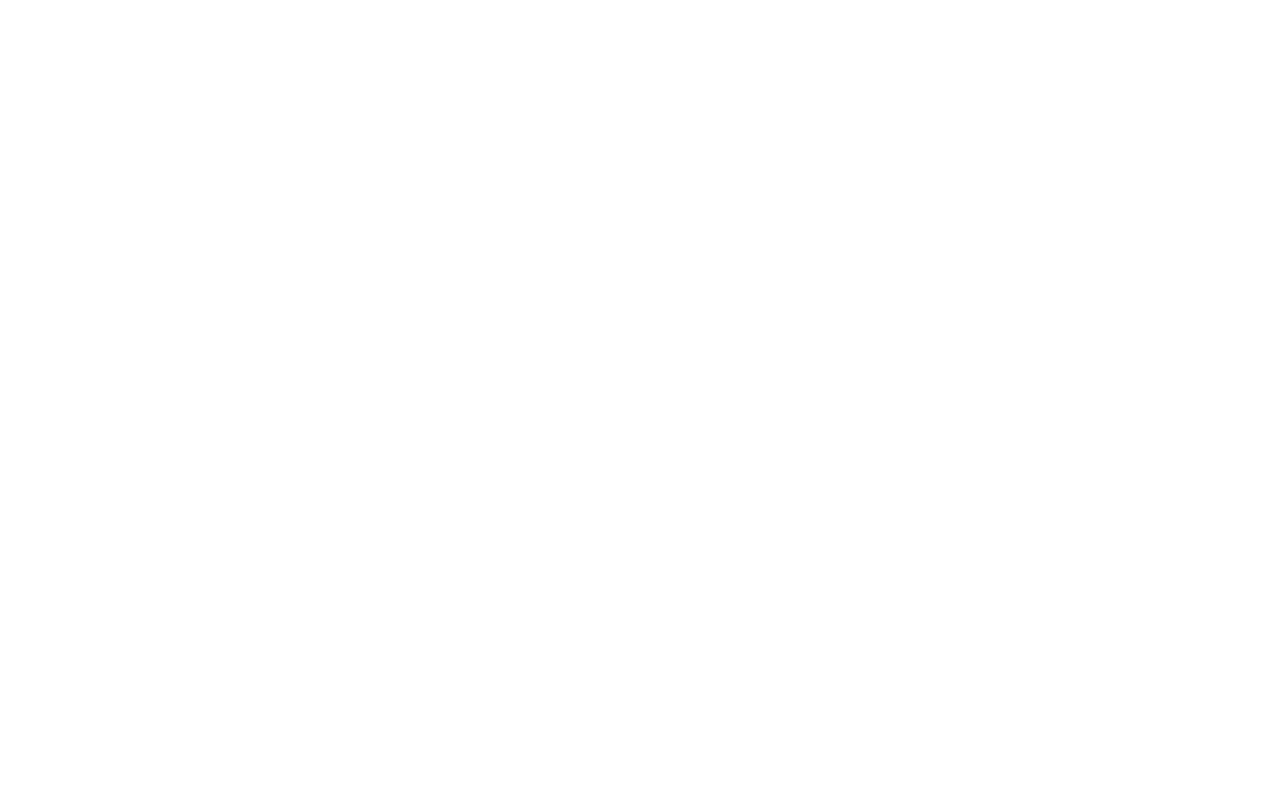
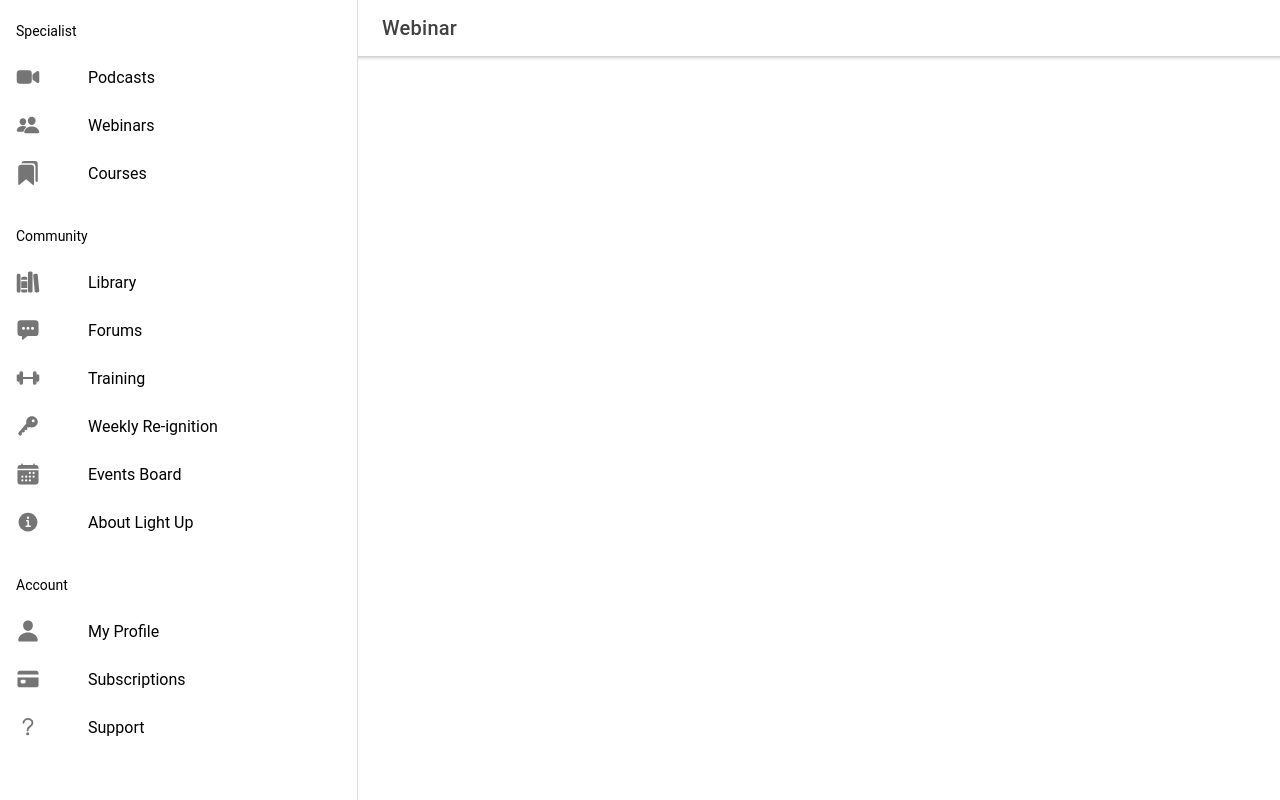
Before and after one commit to RSGresources/Light-Up-Platform-SPA, a React (Create React App) app: page /specialist/webinars in a window 1280 px wide. Built offline with nearby package versions, Linux system fonts and the light colour scheme.

Commit message:
Made a start got a side menu working

```diff
--- a/src/App.tsx
+++ b/src/App.tsx
@@ -1,6 +1,6 @@
 import React from 'react';
 import { Redirect, Route } from 'react-router-dom';
-import { IonApp, IonRouterOutlet } from '@ionic/react';
+import { IonApp, IonRouterOutlet, IonSplitPane } from '@ionic/react';
 import { IonReactRouter } from '@ionic/react-router';
 import Webinars from './pages/Webinars/Webinar';
 
@@ -23,13 +23,19 @@
 /* Theme variables */
 import './theme/variables.css';
 
+/* Custom Imports*/
+import Menu from './components/Menu/Menu';
+
 const App: React.FC = () => (
   <IonApp>
     <IonReactRouter>
-      <IonRouterOutlet>
-        <Route path="/webinars" component={Webinars} exact={true} />
-        <Route exact path="/" render={() => <Redirect to="/webinars" />} />
-      </IonRouterOutlet>
+      <IonSplitPane contentId="main">
+        <Menu />
+        <IonRouterOutlet id="main">
+          <Route path="/specialist/webinars" component={Webinars} exact={true} />
+          <Route exact path="/" render={() => <Redirect to="/specialist/webinars" />} />
+        </IonRouterOutlet>
+      </IonSplitPane>
     </IonReactRouter>
   </IonApp>
 );
--- /dev/null
+++ b/src/components/Menu/Menu.tsx
@@ -0,0 +1,79 @@
+import React from 'react';
+import { RouteComponentProps, withRouter } from 'react-router';
+import { IonContent, IonIcon, IonItem, IonLabel, IonList, IonListHeader, IonMenu, IonMenuToggle, IonToggle, IonGrid, IonRow, IonCol } from '@ionic/react';
+import { videocam, people, bookmarks, library, chatboxEllipses, barbell, key, calendar, informationCircle, card, person, help } from 'ionicons/icons';
+
+
+const routes = {
+
+    specialist: [
+        { active: true, name: 'Podcasts', path: '/specialist/podcasts', icon: videocam },
+        { active: true, name: 'Webinars', path: '/specialist/webinars', icon: people },
+        { active: false, name: 'Courses', path: '/specialist/Courses', icon: bookmarks },
+    ],
+
+    community: [
+        { active: false, name: 'Library', path: '/community/library', icon: library },
+        { active: false, name: 'Forums', path: '/community/Forum', icon: chatboxEllipses },
+        { active: false, name: 'Training', path: '/community/training', icon: barbell },
+        { active: false, name: 'Weekly Re-ignition', path: '/community/weekly-reignition', icon: key },
+        { active: false, name: 'Events Board', path: '/community/events-board', icon: calendar },
+        { active: false, name: 'About Light Up', path: '/community/about-light-up', icon: informationCircle }
+    ],
+
+    account: [
+        { active: false, name: 'My Profile', path: '/account/my-profile', icon: person },
+        { active: false, name: 'Subscriptions', path: '/account/subscriptions', icon: card },
+        { active: false, name: 'Support', path: '/account/support', icon: help }
+    ]
+};
+
+interface Pages {
+    active: boolean,
+    name: string,
+    path: string,
+    icon: string
+}
+interface MenuProps extends RouteComponentProps { };
+
+const Menu: React.FC<MenuProps> = () => {
+
+
+    const renderMenuItems = (pages: Pages[]) => {
+
+        return pages.map(pageItem => (
+            <IonMenuToggle key={pageItem.name} autoHide={false} >
+                <IonItem detail={false} routerLink={pageItem.active ? pageItem.path : undefined} routerDirection="none" className={pageItem.active ? 'selected' : undefined} >
+                    <IonIcon slot="start" icon={pageItem.icon} />
+                    <IonItem slot="start">
+                        <IonLabel>{pageItem.name}</IonLabel>
+                    </IonItem>
+
+                </IonItem>
+            </IonMenuToggle>
+        ))
+    };
+
+    return (
+
+        <IonMenu type="overlay" contentId="main">
+            <IonContent forceOverscroll={false}>
+                <IonList lines="none">
+                    <IonListHeader>Specialist</IonListHeader>
+                    {renderMenuItems(routes.specialist)}
+                </IonList>
+                <IonList lines="none">
+                    <IonListHeader>Community</IonListHeader>
+                    {renderMenuItems(routes.community)}
+                </IonList>
+                <IonList lines="none">
+                    <IonListHeader>Account</IonListHeader>
+                    {renderMenuItems(routes.account)}
+                </IonList>
+            </IonContent>
+        </IonMenu>
+
+    )
+};
+
+export default withRouter(Menu)
--- a/src/pages/Webinars/Webinar.tsx
+++ b/src/pages/Webinars/Webinar.tsx
@@ -1,15 +1,25 @@
-import { IonPage } from '@ionic/react';
+import { IonPage, IonHeader, IonToolbar, IonButtons, IonMenuButton, IonTitle } from '@ionic/react';
 import React from 'react';
+import { withRouter } from 'react-router';
 
 
 const Webinar: React.FC = () => {
 
     return (
         <IonPage>
-            <h2>Webinar Page</h2>
+            <IonHeader>
+                <IonToolbar>
+                    <IonButtons slot="start">
+                        <IonMenuButton></IonMenuButton>
+                    </IonButtons>
+                    <IonTitle>
+                        Webinar
+                   </IonTitle>
+                </IonToolbar>
+            </IonHeader>
         </IonPage>
     )
 
 };
 
-export default Webinar;
+export default withRouter(Webinar);
```
Also changed, not shown: src/components/Menu/Menu.scss (added).
